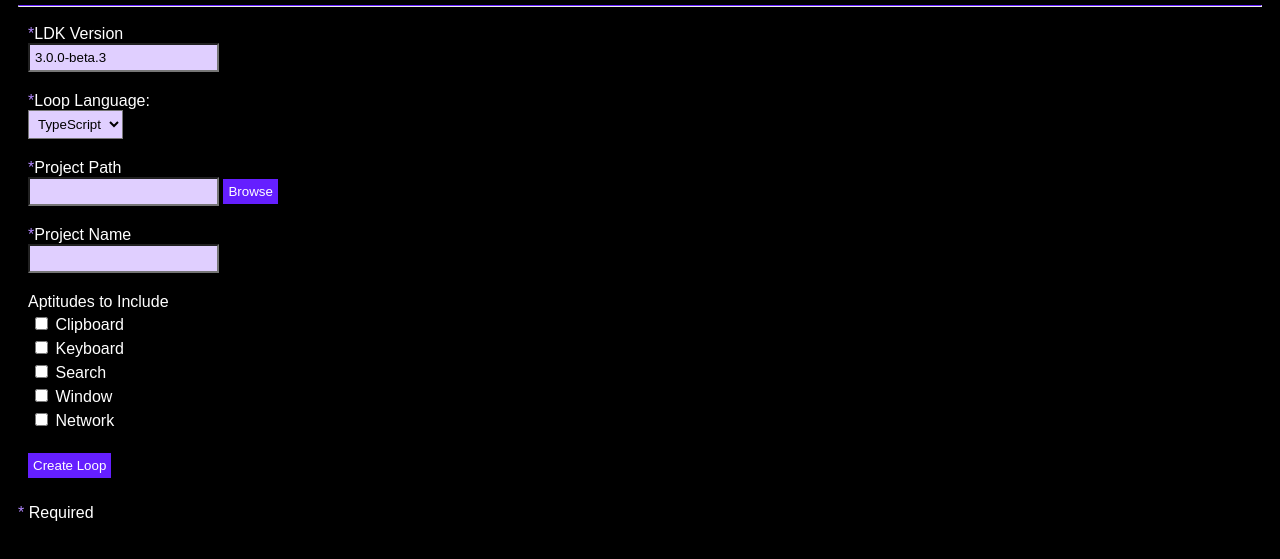
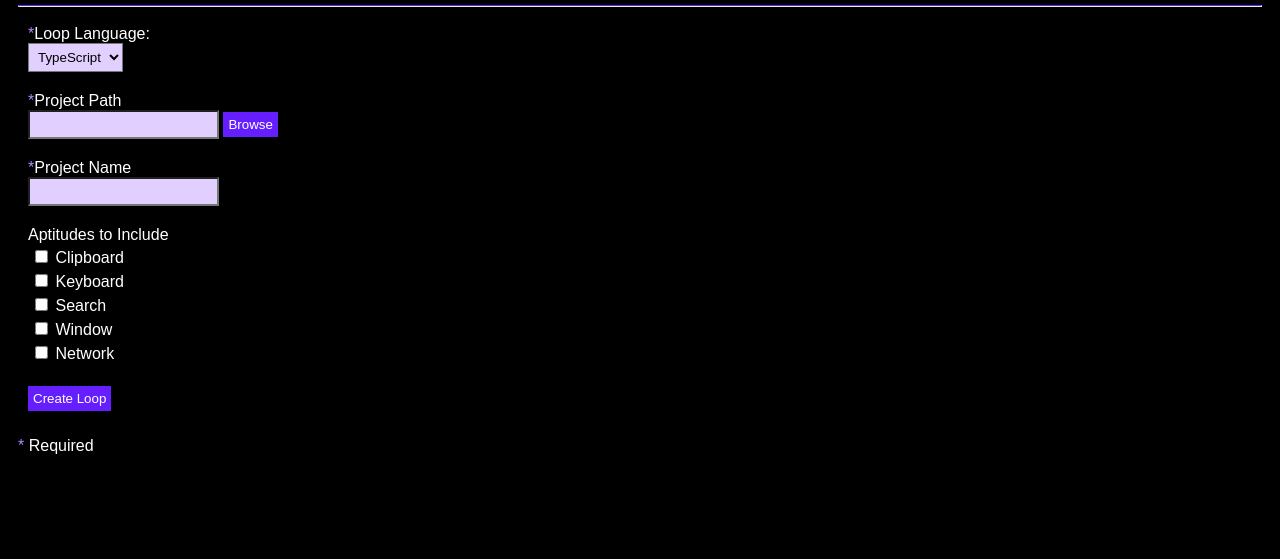
Before and after one commit to open-olive/loop-creator-vscode, a website: page src/createLoopForm.html in a window 1280 px wide. Shown: the part 241-800 px from the top of the page. Drawn offline with Linux system fonts and the light colour scheme.

Commit message:
Remove LDK field
The latest LDK will be hard coded to avoid having to support multiple LDK versions.

```diff
--- a/src/createLoopForm.html
+++ b/src/createLoopForm.html
@@ -66,17 +66,6 @@
     <h2>Create Loop</h2>
     <hr />
     <form id="createLoopForm">
-      <div class="pam">
-        <label for="ldkVersion"
-          ><span class="required">*</span>LDK Version</label
-        ><br />
-        <input
-          type="text"
-          id="ldkVersion"
-          name="ldkVersion"
-          value="3.0.0-beta.3"
-        />
-      </div>
       <div class="pam">
         <span
           ><label><span class="required">*</span>Loop Language:</label></span
```
Also changed, not shown: src/loopCreator.ts (+5 -42 lines), README.md, images/createLoopUi.png, images/networkDetails.png (deleted).
